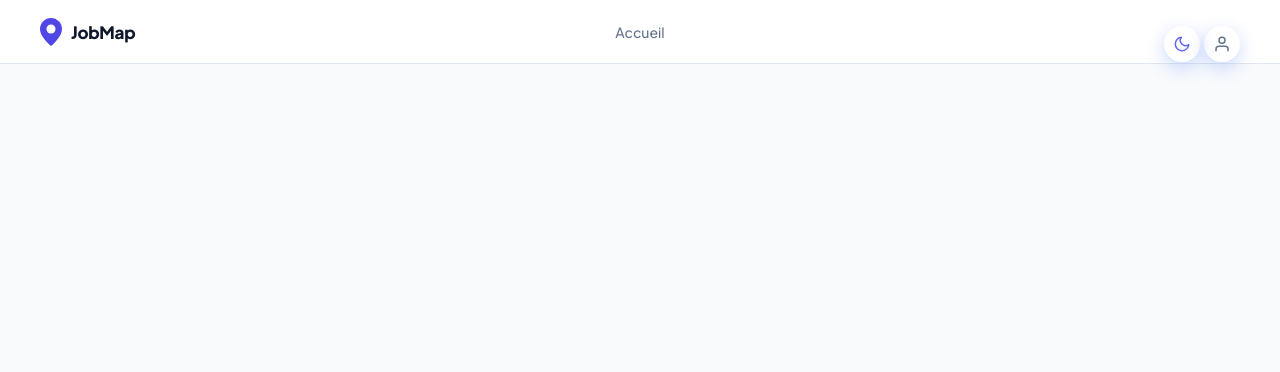
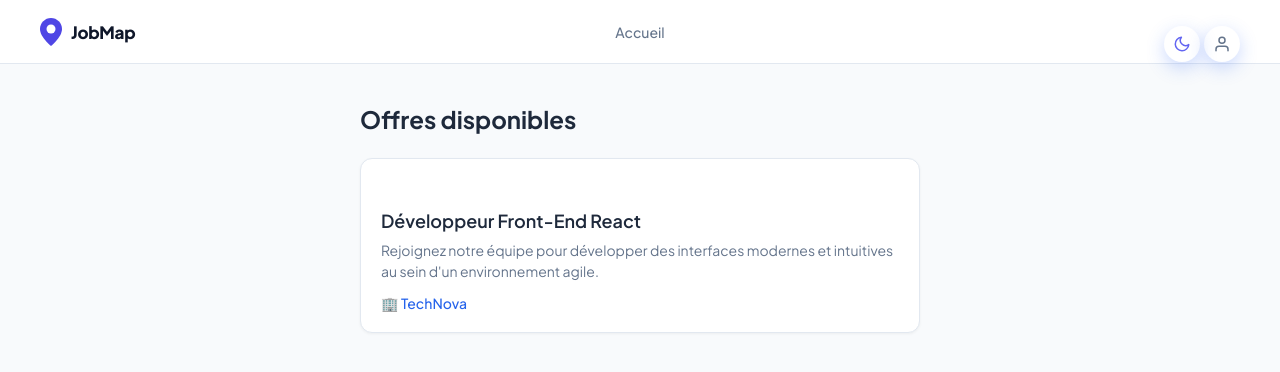
Before and after one commit to AminataCodes/JobMap, a React (Vite) app in the folder Front-end/: page /offres in a window 1280 px wide. Before the commit this address had no page. Shown: the top 372 px of the page. Built offline with nearby package versions, Linux system fonts and the light colour scheme; a web font is replaced by a local one.

Commit message:
page des offres

```diff
--- a/Front-end/src/App.jsx
+++ b/Front-end/src/App.jsx
@@ -14,6 +14,7 @@ import ProfilPage from "./pages/ProfilPage"
 import Messagerie from "./pages/Messagerie"
 import Calendrier from "./pages/Calendrier"
 import AppointementPage from "./pages/AppointementPage"
+import OffresPage from "./pages/OffresPage"
 
 /* =========================
    CANDIDATURE (STUDENT ONLY)
@@ -64,6 +65,7 @@ function App() {
               <Route path="/entretiens" element={<AppointementPage />} />
               <Route path="/calendar/:id" element={<AppointementPage />} />
               <Route path="/profil-admin" element={<ProfilEcolePage />} />
+              <Route path="/offres" element={<OffresPage />} />
 
             </Routes>
           </main>
--- /dev/null
+++ b/Front-end/src/pages/OffresPage.jsx
@@ -0,0 +1,24 @@
+import "../styles/offres.css";
+
+function OffresPage() {
+  // Exemple de donnée d'offre (à remplacer par tes données API plus tard)
+  const offre = {
+    titre: "Développeur Front-End React",
+    description: "Rejoignez notre équipe pour développer des interfaces modernes et intuitives au sein d'un environnement agile.",
+    entreprise: "TechNova",
+  };
+
+  return (
+    <div className="offres-page">
+      <h1>Offres disponibles</h1>
+
+      <div className="offre-card">
+        <h2 className="offre-titre">{offre.titre}</h2>
+        <p className="offre-description">{offre.description}</p>
+        <p className="offre-entreprise">🏢 {offre.entreprise}</p>
+      </div>
+    </div>
+  );
+}
+
+export default OffresPage;
--- /dev/null
+++ b/Front-end/src/styles/offres.css
@@ -0,0 +1,39 @@
+.offres-page {
+  max-width: 600px;
+  margin: 40px auto;
+  padding: 0 20px;
+}
+
+.offres-page h1 {
+  margin-bottom: 24px;
+  font-size: 24px;
+  color: #1E293B;
+}
+
+.offre-card {
+  background: white;
+  border: 1px solid #E2E8F0;
+  border-radius: 12px;
+  padding: 20px;
+  box-shadow: 0 1px 3px rgba(0, 0, 0, 0.05);
+}
+
+.offre-titre {
+  font-size: 18px;
+  font-weight: 600;
+  color: #1E293B;
+  margin-bottom: 8px;
+}
+
+.offre-description {
+  font-size: 14px;
+  color: #64748B;
+  margin-bottom: 12px;
+  line-height: 1.5;
+}
+
+.offre-entreprise {
+  font-size: 14px;
+  font-weight: 500;
+  color: #2563EB;
+}
```
